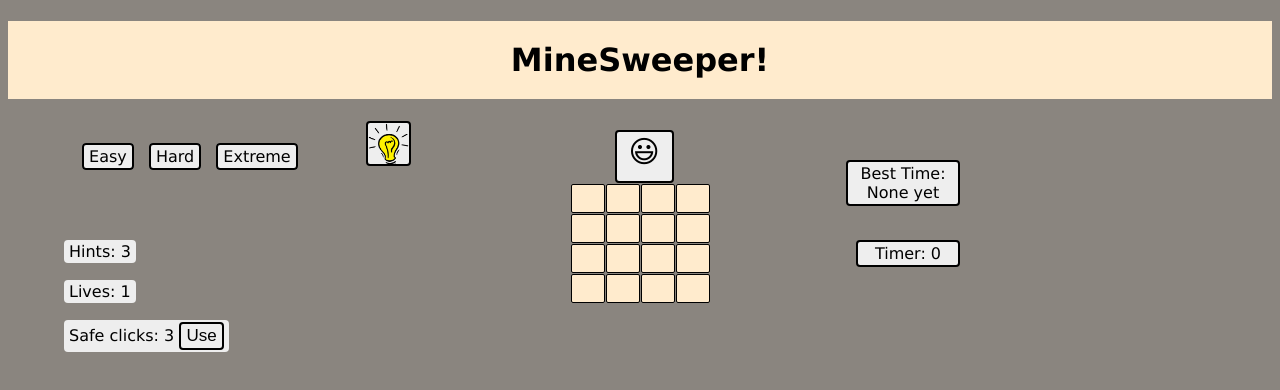
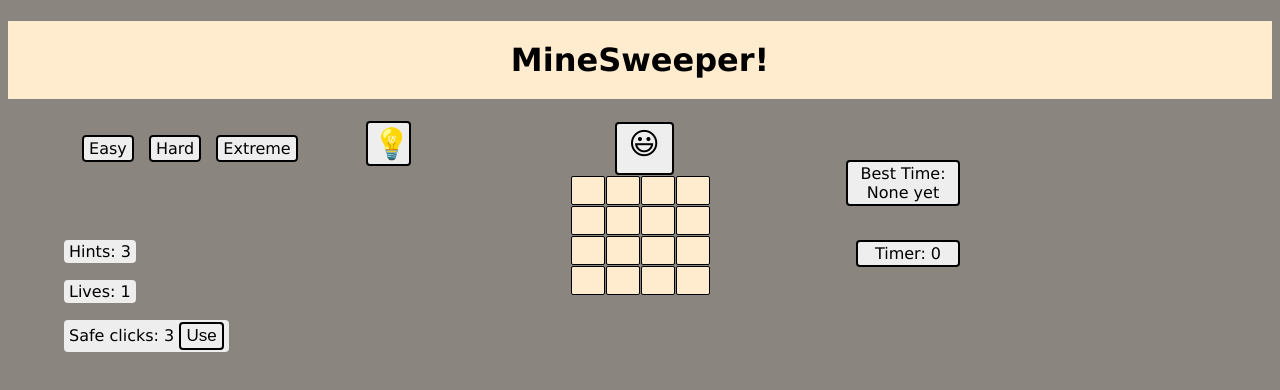
Before and after one commit to orlevy13/MineSweeper, a plain HTML site: page index.html in a window 1280 px wide. Drawn offline with Linux system fonts and the light colour scheme.

Commit message:
Add files via upload

```diff
--- a/css/main.css
+++ b/css/main.css
@@ -76,8 +76,8 @@ ul {
 .hint-btn {
     height: 45px;
     width: 45px;
-    background-image: url(/images/hint.png);
-    background-size: cover;
+    font-size: 30px;
+    text-align: center;
     position: relative;
     left: 5%;
     border: 2px solid black;
--- a/index.html
+++ b/index.html
@@ -21,7 +21,7 @@
     <div class="best-time btn-theme"></div>
 
 
-    <button title="Use Hint" onclick="hintClicked()" class="hint-btn btn-theme"></button>
+    <button title="Use Hint" onclick="hintClicked()" class="hint-btn btn-theme">💡</button>
 
     <div class="hint btn-theme">Hints: <span class="hints-count"> </span></div>
 
```
